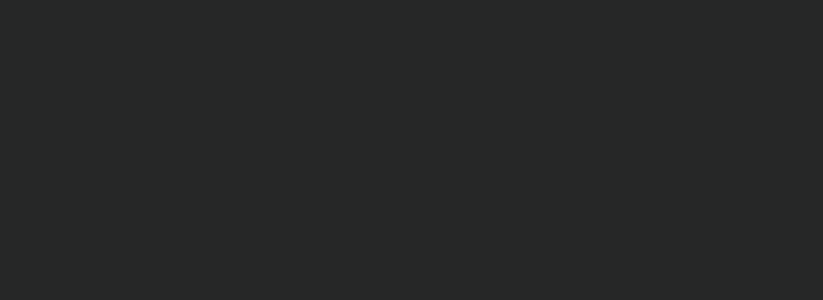
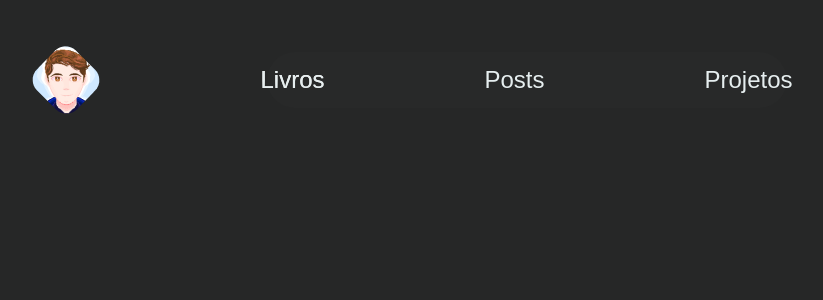
Before and after one commit to miguel-l-b/miguel-l-b.dev, a React (Create React App) app: page /books in a window 1280 px wide. Before the commit this address had no page. Shown: the top 300 px of the page, without its empty margins (154-977 px from the left). Built offline with nearby package versions, Linux system fonts and the light colour scheme.

Commit message:
Add Books page and update Home page header

```diff
--- a/src/Router.tsx
+++ b/src/Router.tsx
@@ -1,6 +1,7 @@
 import React from "react"
 import { BrowserRouter, Route, Routes } from "react-router-dom"
 
+import Books from "./pages/Books"
 import Home from "./pages/Home"
 
 export default function Router(): JSX.Element {
@@ -8,6 +9,7 @@ export default function Router(): JSX.Element {
     <BrowserRouter>
       <Routes>
         <Route path="/" element={<Home />} />
+        <Route path="/books" element={<Books />} />
       </Routes>
     </BrowserRouter>
   )
--- /dev/null
+++ b/src/pages/Books.tsx
@@ -0,0 +1,9 @@
+import Header from "../components/Header"
+
+export default function Books(): JSX.Element {
+  return (
+    <>
+      <Header path="books" />
+    </>
+  )
+}
--- a/src/pages/Home.tsx
+++ b/src/pages/Home.tsx
@@ -1,6 +1,9 @@
+import Header from "../components/Header"
+
 export default function Home(): JSX.Element {
   return (
     <>
+      <Header path="home" />
       <h1>Home</h1>
     </>
   )
```
